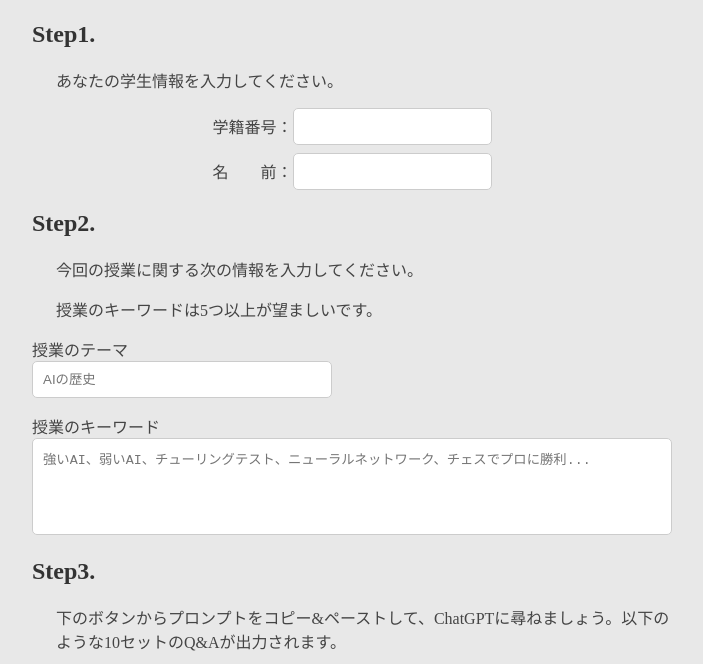
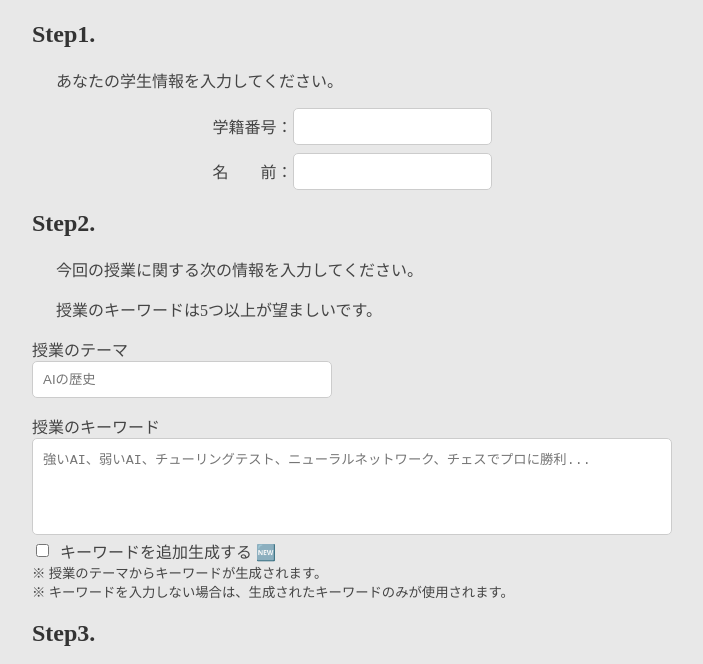
Before and after one commit to craftermame/qna-prompt-mate, a plain HTML site: page index.html in a window 1280 px wide. Shown: the part 87-751 px from the top of the page, without its empty margins (288-991 px from the left). Drawn offline with Linux system fonts and the light colour scheme.

Commit message:
feature: add new HTML elements for user to select whether gererate keywords or not.

```diff
--- a/index.html
+++ b/index.html
@@ -54,6 +54,21 @@
             placeholder="強いAI、弱いAI、チューリングテスト、ニューラルネットワーク、チェスでプロに勝利..."
             style="width: 100%; box-sizing: border-box; resize: none;"
           ></textarea>
+          <div>
+            <div style="display: flex; align-items: center;">
+              <input
+                id="generate-keywords"
+                name="generate-keywords"
+                type="checkbox"
+                style="cursor: pointer;"
+              >
+              <label for="generate-keywords" style="padding-left: 0.5em; cursor: pointer;">キーワードを追加生成する 🆕</label>
+            </div>
+            <span style="font-size: smaller;">
+              ※ 授業のテーマからキーワードが生成されます。<br>
+              ※ キーワードを入力しない場合は、生成されたキーワードのみが使用されます。
+            </span>
+          </div>
         </div>
       </div>
     </div>
```
